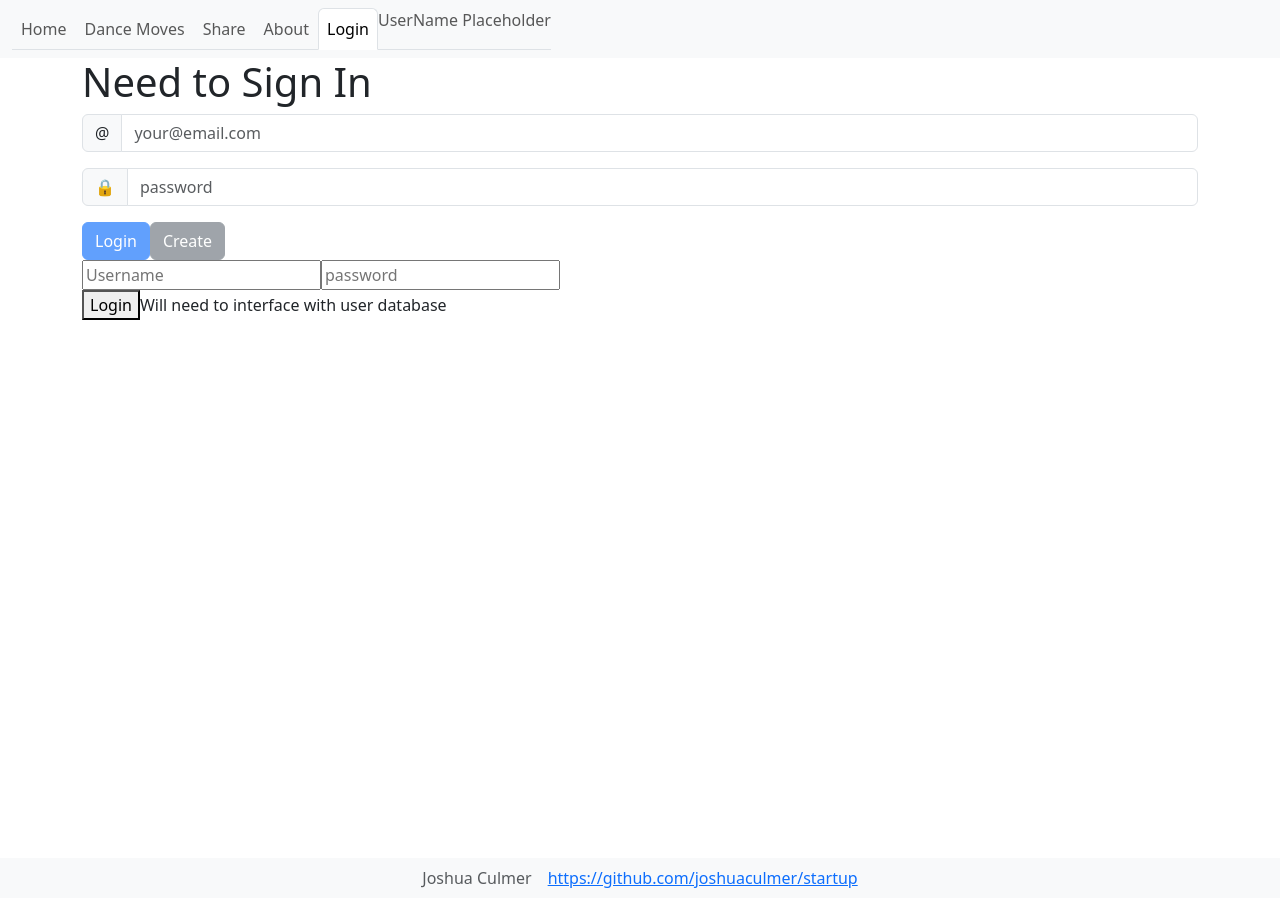
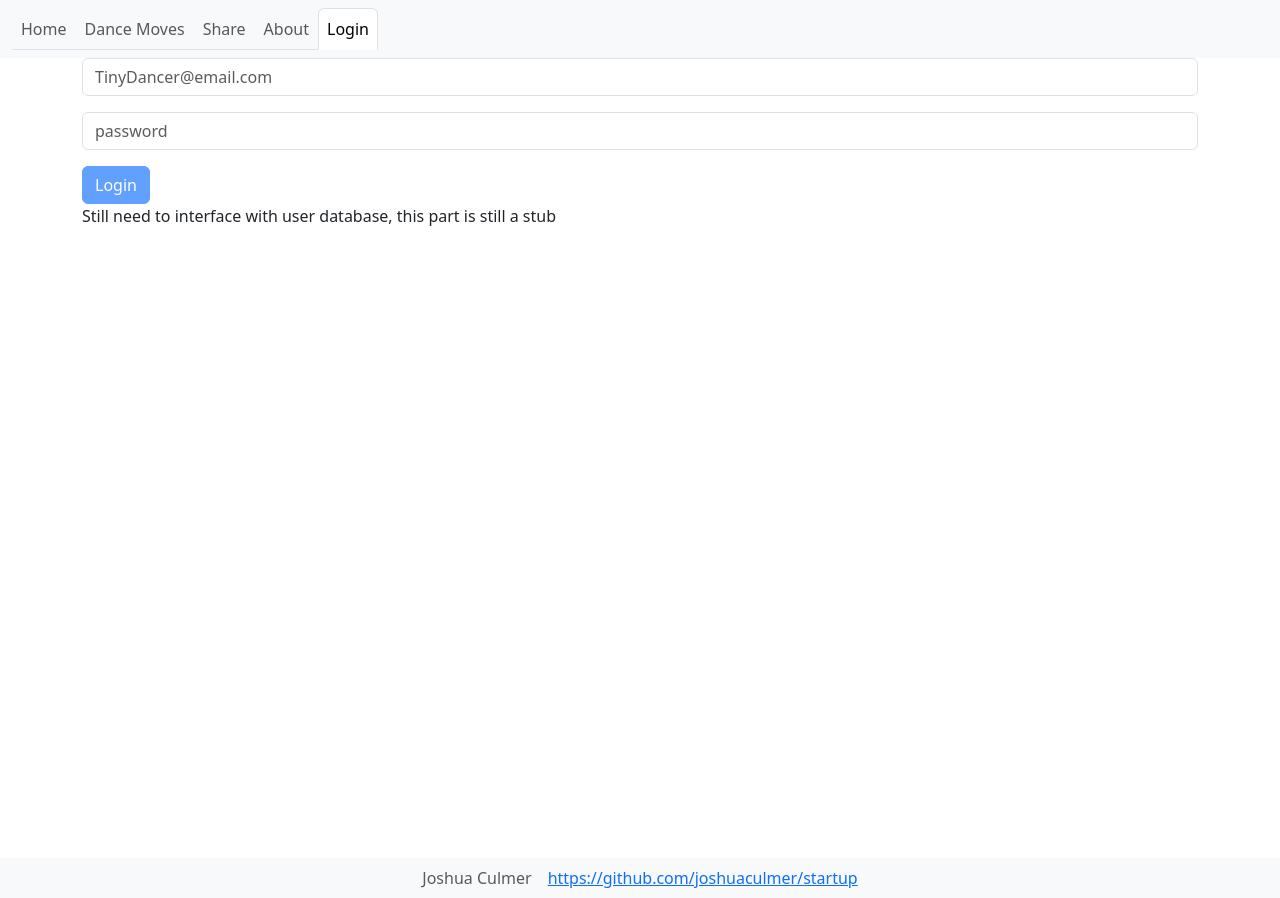
Before and after one commit to joshuaculmer/startup, a React (Vite) app: page /Login in a window 1280 px wide. Built offline with nearby package versions, Linux system fonts and the light colour scheme.

Commit message:
Enhanced Login & Logout Functionality

```diff
--- a/src/app.jsx
+++ b/src/app.jsx
@@ -9,12 +9,18 @@ import { Share } from './share/share';
 import { Welcome } from './welcome/welcome'
 import { AuthState } from './login/authState';
 import 'bootstrap/dist/css/bootstrap.min.css';
+import { Authenticated } from './login/authenticated';
 
 
 function App() {
     const [userName, setUserName] = React.useState(localStorage.getItem('userName') || '');
     const currentAuthState = userName ? AuthState.Authenticated : AuthState.Unauthenticated;
     const [authState, setAuthState] = React.useState(currentAuthState);
+
+    function logout() {
+        localStorage.removeItem('userName');
+        props.onLogout();
+    }
     return (
         <BrowserRouter>
             <div>
@@ -31,10 +37,12 @@ function App() {
                                     <NavLink className='nav-link' to='ComboCalculator'>Combo Calculator</NavLink>)}
                                 <NavLink className='nav-link' to='Share'>Share</NavLink>
                                 <NavLink className='nav-link' to='About'>About</NavLink>
-                                <NavLink className='nav-link' to='Login'>Login</NavLink>
-                                <li class="nav-item">
-                                    <span class="navbar-text">UserName Placeholder</span>
-                                </li>
+                                {authState !== AuthState.Authenticated && (
+                                    <NavLink className='nav-link' to='Login'>Login</NavLink>)}
+
+
+                                {authState === AuthState.Authenticated && (
+                                    < NavLink className='nav-link' to='Login' onClick={() => logout()}>Log Out</NavLink>)}
                             </ul>
                         </div>
                     </nav>
@@ -71,7 +79,7 @@ function App() {
 
 
             </div >
-        </BrowserRouter>
+        </BrowserRouter >
     );
 }
 
--- a/src/login/authenticated.jsx
+++ b/src/login/authenticated.jsx
@@ -13,13 +13,7 @@ export function Authenticated(props) {
 
     return (
         <div>
-            <div className='playerName'>{props.userName}</div>
-            <Button variant='primary' onClick={() => navigate('/play')}>
-                Play
-            </Button>
-            <Button variant='secondary' onClick={() => logout()}>
-                Logout
-            </Button>
+            <div className='playerName'>Welcome {props.userName}!</div>
         </div>
     );
 }
--- a/src/login/login.jsx
+++ b/src/login/login.jsx
@@ -7,7 +7,7 @@ export function Login({ userName, authState, onAuthChange }) {
     return (
         <main>
             <div class="container vh-100">
-                {authState !== AuthState.Unknown && <h1>Need to Sign In</h1>}
+                {/* {authState !== AuthState.Unknown && <h1>Need to Sign In</h1>} */}
                 {authState === AuthState.Authenticated &&
                     <Authenticated userName={userName} onLogout={() => onAuthChange(userName, AuthState.Unauthenticated)}></Authenticated>}
 
@@ -21,14 +21,8 @@ export function Login({ userName, authState, onAuthChange }) {
                 )}
 
                 <div>
-                    <input type="text" id="username" name="varUsername" placeholder="Username" required pattern="[Aa].*" />
-                    <input type="password" id="password" name="varPassword" placeholder="password" required pattern="[Aa].*" />
+                    Still need to interface with user database, this part is still a stub
                 </div>
-
-
-                <button type="submit">Login</button>
-
-                Will need to interface with user database
             </div>
         </main>
     )
--- a/src/login/unathenticated.jsx
+++ b/src/login/unathenticated.jsx
@@ -21,19 +21,19 @@ export function Unauthenticated(props) {
         <>
             <div>
                 <div className='input-group mb-3'>
-                    <span className='input-group-text'>@</span>
-                    <input className='form-control' type='text' value={userName} onChange={(e) => setUserName(e.target.value)} placeholder='your@email.com' />
+                    {/* <span className='input-group-text'>@</span> */}
+                    <input className='form-control' type='text' value={userName} onChange={(e) => setUserName(e.target.value)} placeholder='TinyDancer@email.com' />
                 </div>
                 <div className='input-group mb-3'>
-                    <span className='input-group-text'>🔒</span>
+                    {/* <span className='input-group-text'>🔒</span> */}
                     <input className='form-control' type='password' onChange={(e) => setPassword(e.target.value)} placeholder='password' />
                 </div>
                 <Button variant='primary' onClick={() => loginUser()} disabled={!userName || !password}>
                     Login
                 </Button>
-                <Button variant='secondary' onClick={() => createUser()} disabled={!userName || !password}>
+                {/* <Button variant='secondary' onClick={() => createUser()} disabled={!userName || !password}>
                     Create
-                </Button>
+                </Button> */}
             </div>
 
             <MessageDialog message={displayError} onHide={() => setDisplayError(null)} />
```
